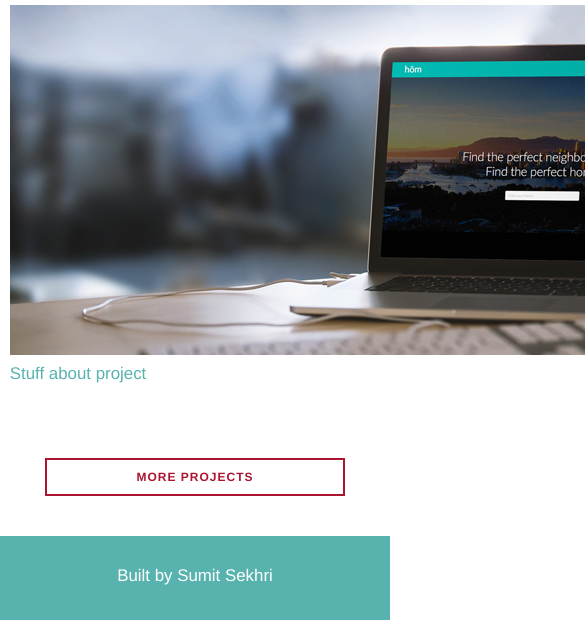
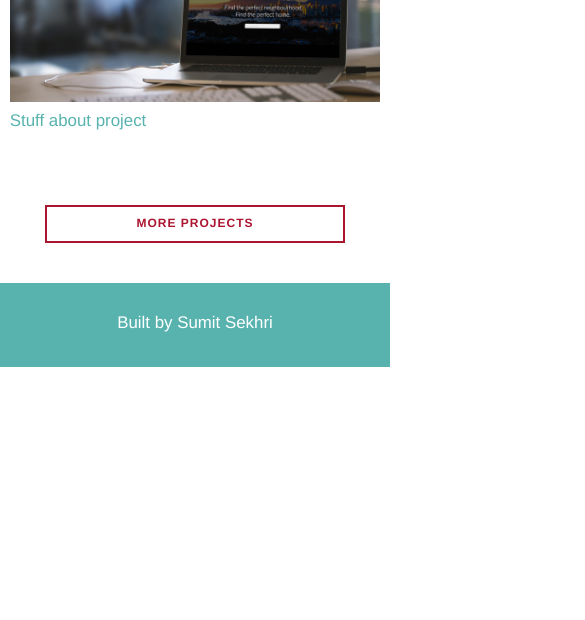
Before and after one commit to sumitsekhri/sumitsekhri.github.io, a plain HTML site: page projects/hom.html in a window 390 px wide. Shown: the part 254-874 px from the top of the page, 585 px wide, since content can reach past the window. After the commit the page ends 844 px from the top, so only its background shows below. Drawn offline with nearby package versions, Linux system fonts and the light colour scheme; a web font is replaced by a local one.

Commit message:
Reogranized order of html for prject page. Fixes responsiveness for project content

```diff
--- a/css/project.css
+++ b/css/project.css
@@ -43,6 +43,7 @@
 
 .project {
   margin: 70px 0 0 0;
+  float: none;
 }
 
 .project h1 {
@@ -51,6 +52,10 @@
 
 .project p {
 
+}
+
+.project img {
+  width: 100%
 }
 
 #details {
--- a/projects/hom.html
+++ b/projects/hom.html
@@ -30,14 +30,14 @@
   </nav>
 
   <div class="row container">
-    <div class="col s12 m8 l8 offset-m2 offset-l2">
       <div class="project primary-color">
-        <h1>H&otilde;m</h1>
-        <img alt="Preview image for the Hom project" src="../assets/project-banner-hom.png">
-        <p>Stuff about project</p>
-          <div id="details">
+        <div class="col s12 m8 l8 offset-m2 offset-l2">
+          <h1>H&otilde;m</h1>
+          <img alt="Preview image for the Hom project" src="../assets/project-banner-hom.png">
+          <p>Stuff about project</p>
+            <div id="details">
 
-          </div>
+            </div>
       </div>
     </div>
   </div>
```
